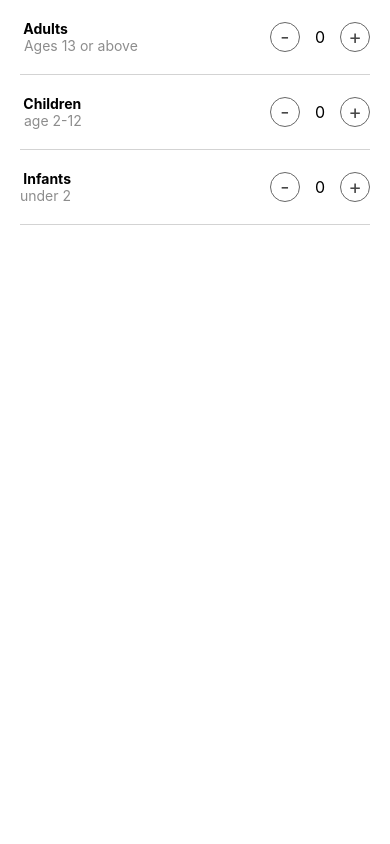
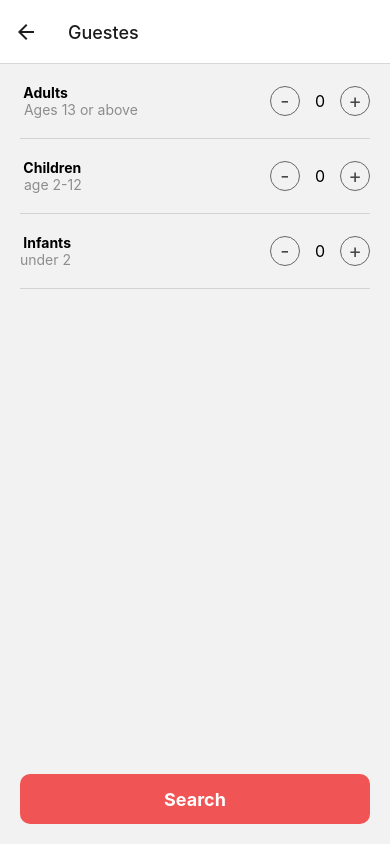
Before and after one commit to Mahmoud412/Airbnb, a React Native app: screen /Guestes in a window 390 px wide. Built offline with nearby package versions, Linux system fonts and the light colour scheme.

Commit message:
finish navigation

```diff
--- a/App.js
+++ b/App.js
@@ -6,34 +6,24 @@
  * @flow strict-local
  */
 
-
-import Icon from 'react-native-vector-icons/FontAwesome'
+import 'react-native-gesture-handler'
 import React from 'react';
 import {
   SafeAreaView,
-  useColorScheme,
 } from 'react-native';
-import HomeScreen from './src/screens/Home';
-import Post from './src/componets/Post';
-import feed from './assets/data/feed';
-import SearchResltsScreen from './src/screens/SearchResults';
-import DestinationSearchScreen from './src/screens/DestinationSearch';
-import SearchResult from './src/componets/SearchResults';
+
 import GuestesScreen from './src/screens/Guestes';
+import Router from './src/navigation/Router';
 
 
-const post2 = feed[1]
 
 const App = () => {
-  const isDarkMode = useColorScheme() === 'dark';
+
 
 
   return (
     <SafeAreaView style={{flex:1}}>
-
-
-   <GuestesScreen/>
-
+      <Router/>
     </SafeAreaView>
   );
 };
--- a/src/componets/Guestes/Geustes.js
+++ b/src/componets/Guestes/Geustes.js
@@ -1,12 +1,15 @@
-import { View, Text, Pressable , } from 'react-native'
-import React , {useState}from 'react'
+import {View, Text, Pressable} from 'react-native';
+import React, {useState} from 'react';
 import styles from './styles';
+import {useNavigation} from '@react-navigation/native';
 
 const Geustes = () => {
+  const navigation = useNavigation();
   const [adults, setAdults] = useState(0);
   const [children, setChildren] = useState(0);
   const [infants, setInfants] = useState(0);
   return (
+    <View style={{justifyContent: 'space-between', height: '100%'}}>
       <View>
         <View style={styles.row}>
           <View>
@@ -69,8 +72,32 @@
           </View>
         </View>
       </View>
+      <View>
+        <Pressable
+          onPress={() =>
+            navigation.navigate('Home', {
+              screen: 'Explore',
+              params: {
+                screen: 'SearchResults',
+              },
+            })
+          }
+          style={{
+            marginBottom: 20,
+            backgroundColor: '#f15454',
+            alignItems: 'center',
+            justifyContent: 'center',
+            height: 50,
+            marginHorizontal: 20,
+            borderRadius: 10,
+          }}>
+          <Text style={{fontSize: 18, color: 'white', fontWeight: 'bold'}}>
+            Search
+          </Text>
+        </Pressable>
+      </View>
+    </View>
   );
+};
 
-}
-
-export default Geustes
+export default Geustes;
--- a/src/componets/SearchResults/index.js
+++ b/src/componets/SearchResults/index.js
@@ -1,17 +1,21 @@
-import {View, Text} from 'react-native';
+import {View, Text, TouchableOpacity} from 'react-native';
 import React from 'react';
 import search from '../../../assets/data/search';
 import styles from './styles';
 import Entypo from 'react-native-vector-icons/Entypo'
+import { useNavigation } from '@react-navigation/native';
+
+
 const SearchResult = props => {
   const search = props.search;
+  const navigation = useNavigation()
   return (
-    <View style={styles.row}>
+    <TouchableOpacity onPress={()=> navigation.navigate('Guestes')} style={styles.row}>
         <View style={styles.iconContainer}>
         <Entypo name='location-pin' size={30}/>
         </View>
       <Text style={styles.locationText}>{search.description}</Text>
-    </View>
+    </TouchableOpacity>
   );
 };
 
--- /dev/null
+++ b/src/navigation/ExploreNavigator.js
@@ -0,0 +1,28 @@
+import {View, Text} from 'react-native';
+import React from 'react';
+import {createStackNavigator} from '@react-navigation/stack';
+import HomeScreen from '../screens/Home';
+import SearchResltsScreen from '../screens/SearchResults';
+
+const Stack = createStackNavigator();
+const ExploreNavigator = () => {
+  return (
+    <Stack.Navigator>
+
+      <Stack.Screen
+        name="Welcome"
+        component={HomeScreen}
+        options={{headerShown: false}}
+      />
+      <Stack.Screen
+    name="SearchResults"
+    component={SearchResltsScreen}
+    options={{
+      title: 'search your destination',
+    }}
+  />
+    </Stack.Navigator>
+  );
+};
+
+export default ExploreNavigator;
--- /dev/null
+++ b/src/navigation/HomeTabNavigator.js
@@ -0,0 +1,77 @@
+import {View, Text} from 'react-native';
+import React from 'react';
+import {createBottomTabNavigator} from '@react-navigation/bottom-tabs';
+import HomeScreen from '../screens/Home';
+import Fontisto from 'react-native-vector-icons/Fontisto';
+import FontAwesome from 'react-native-vector-icons/FontAwesome'
+import FontAwesome5 from 'react-native-vector-icons/FontAwesome5'
+import Feather from 'react-native-vector-icons/Feather'
+import EvilIcons from 'react-native-vector-icons/EvilIcons'
+import ExploreNavigator from './ExploreNavigator';
+
+
+
+const Tab = createBottomTabNavigator();
+const screenOptions = {
+    headerShown: false,
+  };
+const HomeTabNavigator = () => {
+  return (
+    <Tab.Navigator
+      tabBarOptions={{
+        activeTintColor: '#f15454',
+      }}
+      screenOptions={screenOptions}
+      >
+      <Tab.Screen
+        name={'Explore'}
+        component={ExploreNavigator}
+        options={{
+          tabBarIcon: ({color}) => (
+            <Fontisto name="search" size={25} color={color} />
+          ),
+        }}
+      />
+      <Tab.Screen
+        name={'saved'}
+        component={HomeScreen}
+        options={{
+          tabBarIcon: ({color}) => (
+            <FontAwesome name={'heart-o'} size={25} color={color}/>
+          ),
+        }}
+      />
+      <Tab.Screen
+        name={'airbnb'}
+        component={HomeScreen}
+        options={{
+          tabBarIcon: ({color}) => (
+
+           <FontAwesome5 name={'airbnb'} size={25} color={color}/>
+          ),
+        }}
+      />
+      <Tab.Screen
+        name={'messages'}
+        component={HomeScreen}
+        options={{
+          tabBarIcon: ({color}) => (
+
+            <Feather name={'message-square'} size={25} color={color}/>
+          ),
+        }}
+      />
+      <Tab.Screen
+        name={'profile'}
+        component={HomeScreen}
+        options={{
+          tabBarIcon: ({color}) => (
+           <EvilIcons name={'user'} size={25} color={color}/>
+          ),
+        }}
+      />
+    </Tab.Navigator>
+  );
+};
+
+export default HomeTabNavigator;
--- /dev/null
+++ b/src/navigation/Router.js
@@ -0,0 +1,32 @@
+import {View, Text} from 'react-native';
+import React from 'react';
+import {createStackNavigator} from '@react-navigation/stack';
+import {NavigationContainer} from '@react-navigation/native';
+import DestinationSearchScreen from '../screens/DestinationSearch';
+import GuestesScreen from '../screens/Guestes';
+import HomeTabNavigator from './HomeTabNavigator';
+import SearchResltsScreen from '../screens/SearchResults';
+
+const Stack = createStackNavigator();
+const Router = () => {
+  return (
+    <NavigationContainer>
+      <Stack.Navigator >
+        <Stack.Screen
+          name={'Home'}
+          component={HomeTabNavigator}
+          options={{headerShown: false}}
+        />
+        <Stack.Screen
+          name={'Destination'}
+          component={DestinationSearchScreen}
+          options={{title: 'Search your destination'}}
+        />
+        <Stack.Screen name="Guestes" component={GuestesScreen} />
+        <Stack.Screen name={'Search Results'} component={SearchResltsScreen}/>
+      </Stack.Navigator>
+    </NavigationContainer>
+  );
+};
+
+export default Router;
--- a/src/screens/Home/index.js
+++ b/src/screens/Home/index.js
@@ -2,14 +2,16 @@
 import React from 'react';
 import styles from './styles';
 import Fontisto from 'react-native-vector-icons/Fontisto'
+import { useNavigation } from '@react-navigation/native';
 
 
 const HomeScreen = () => {
+  const navigation = useNavigation()
   return (
     <View>
       <Pressable
         style={styles.searchButton}
-        onPress={() => console.warn('pressed me')}>
+        onPress={() => navigation.navigate('Destination') }>
         <Fontisto name='search' size={25} color='#f15454' />
         <Text style={styles.searchButtonText}>Where are you going ?</Text>
       </Pressable>
```
Also changed, not shown: package.json (+8 -0 lines), 2 other files (tests, documents, lock files or other folders). Lines whose indentation alone changed are shown as unchanged.
